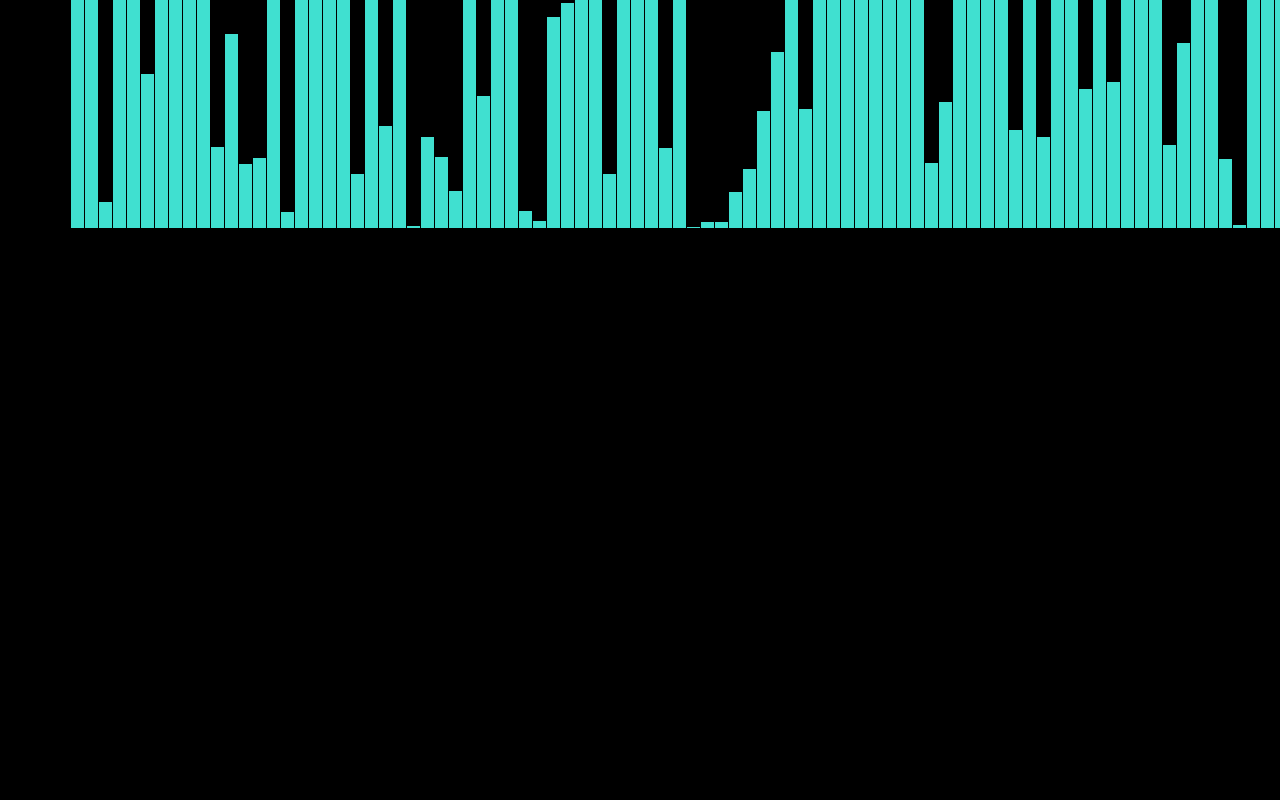
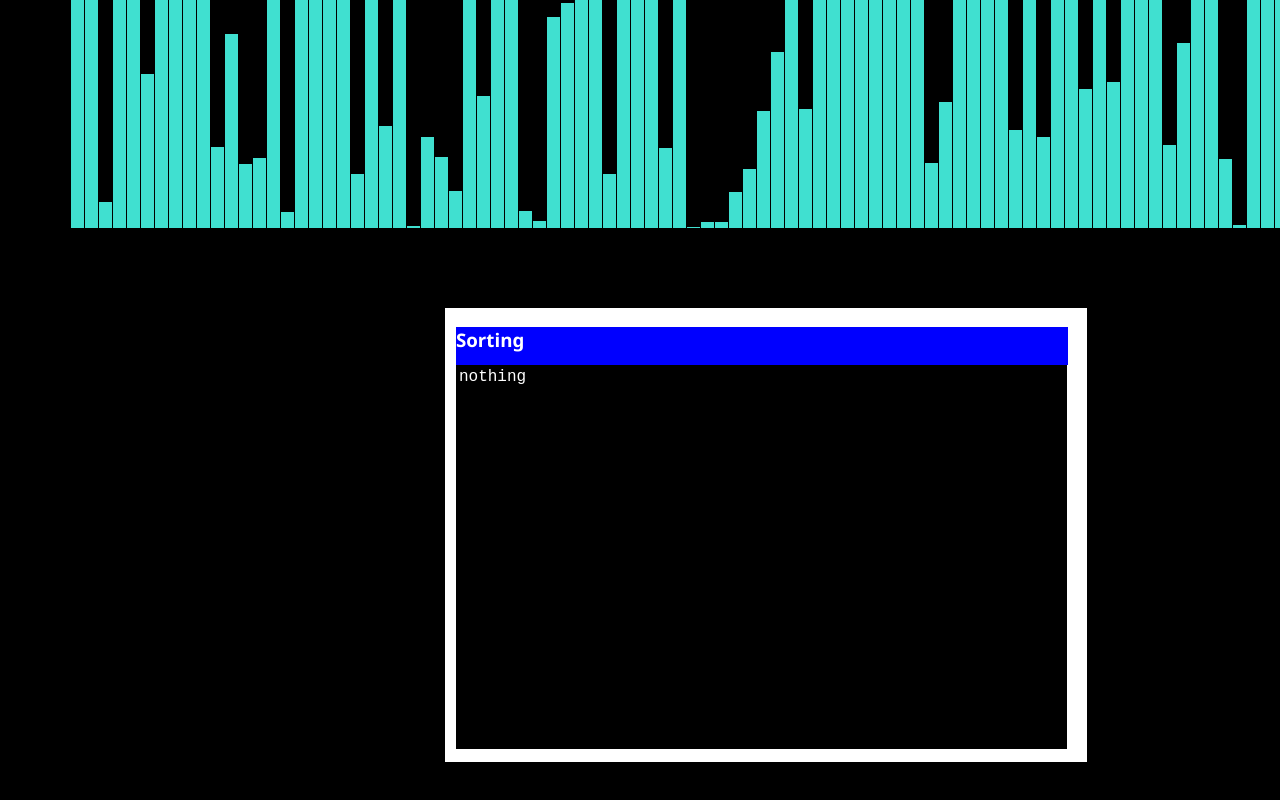
Before and after one commit to GokulKrishnan10/SortingVisualiser, a React (Create React App) app: page / in a window 1280 px wide. Shown: the part 474-1274 px from the top of the page. Before the commit the page ends 800 px from the top, so only its background shows below. Built offline with nearby package versions, Linux system fonts and the light colour scheme.

Commit message:
Viewing code for all sortings

```diff
--- a/src/App.css
+++ b/src/App.css
@@ -1,5 +1,6 @@
 body{
   background-color: black;
+  height: 40cm;
 }
 ul{
   margin-top: 0.3cm;
@@ -24,3 +25,7 @@ li:hover{
   color: black !important;
   background-color: aqua !important;;
 }
+#area1{
+  scrollbar-width: 1px;
+  scrollbar-color: red black;
+}
--- a/src/App.js
+++ b/src/App.js
@@ -23,8 +23,7 @@ let str = `class BubbleSort {
       }
     }
   }`;
-let str1=
-`class MergeSort {
+let str1 = `class MergeSort {
     void merge(int arr[], int l, int m, int r)
     {
         int n1 = m - l + 1;
@@ -75,31 +74,42 @@ let str1=
             merge(arr, l, m, r);
         }
     }
-  }`
-class Code extends React.Component {
-  render() {
+  }`;
+function Code(props) {
   return (
     <div
-        className="div1"
       style={{
-          display: this.props.view,
+        display: "block",
         position: "absolute",
-          backgroundColor: " white",
+        backgroundColor: "white",
         marginLeft: "10cm",
         width: "17cm",
         height: "12cm",
-          borderRadius: "45px",
+        // borderRadius: "45px",
+        marginTop: "19cm",
       }}
     >
       <nav style={styles.nav1}>
-          <h3>Bubble Sort</h3>
+        <h3>{props.view}</h3>
       </nav>
-        <textarea readonly="true" style={styles.textarea1}>
-          {str}
-        </textarea>
+      <textarea
+        readOnly={true}
+        style={styles.textarea1}
+        id="area1"
+        value={
+          props.view === "Merge Sort"
+            ? str1
+            : props.view === "Bubble Sort"
+            ? str
+            : props.view === "Heap Sort"
+            ? "heap sort"
+            : props.view === "Quick sort"
+            ? "quick sort"
+            : "nothing"
+        }
+      />
     </div>
   );
-  }
 }
 
 const styles = {
@@ -201,7 +211,7 @@ const styles = {
   bardiv: {
     marginTop: "1cm",
     height: "17cm",
-    marginLeft:'0.1cm',
+    marginLeft: "0.1cm",
     marginRight: "0.7cm",
     position: "absolute",
     display: "block",
@@ -216,21 +226,22 @@ const styles = {
     borderRadius: "45px",
   },
   nav1: {
-    aligItems: "center",
-    justifyContent: "center",
+    marginLeft: "0.3cm",
     backgroundColor: "blue",
     width: "16.2cm",
     height: "1cm",
     fontFamily: '"Segoe UI", Tahoma, Geneva, Verdana, sans-serif',
     color: "white",
+    top: "0cm",
   },
   textarea1: {
     fontSize: "16px",
     resize: "none",
     width: "16cm",
     height: "10cm",
-    color: "blue",
-    borderColor: "white",
+    color: "white",
+    borderColor: "black",
+    backgroundColor: "black",
     marginLeft: "0.3cm",
   },
   forceStop: {
@@ -262,6 +273,7 @@ class App extends React.Component {
       view: "none",
       force: false,
       speed: 20,
+      name: "Sorting",
     };
   }
 
@@ -350,12 +362,14 @@ class App extends React.Component {
               arrayBars[barTwoIdx].style.height = h1;
             }, 1);
           }
-        }, i * this.state.speed);//3
+        }, i * this.state.speed); //3
       }
     }
   };
 
   testMergeSort = () => {
+    // setTimeout(()=>{this.setState({name:'Merge Sort'})},1000)
+    this.setState({ name: "Merge Sort" });
     document.querySelectorAll("li").forEach((items) => {
       items.style.backgroundColor = "navy";
       items.style.color = "white";
@@ -366,6 +380,7 @@ class App extends React.Component {
       .querySelectorAll("li")
       .forEach((items) => (items.style.pointerEvents = "none"));
     document.getElementById("stop").style.pointerEvents = "";
+    setTimeout(() => {
       const animations = MergeSort(this.state.arr);
       for (let i = 0; i < animations.length; i++) {
         const arrayBars = document.getElementsByClassName("array_bar");
@@ -380,18 +395,20 @@ class App extends React.Component {
             // console.log(color);
             barOneStyle.backgroundColor = color;
             barTwoStyle.backgroundColor = color;
-        }, i * this.state.speed);//5
+          }, i * this.state.speed); //5
         } else {
           setTimeout(() => {
             const [barOneIdx, newHeight] = animations[i];
             const barOneStyle = arrayBars[barOneIdx].style;
             barOneStyle.height = `${newHeight}px`;
-        }, i * this.state.speed);//5
+          }, i * this.state.speed); //5
         }
       }
+    }, 500);
   };
 
   testBubbleSort = () => {
+    this.setState({ name: "Bubble Sort" });
     document.querySelectorAll("li").forEach((items) => {
       items.style.backgroundColor = "navy";
       items.style.color = "white";
@@ -402,6 +419,7 @@ class App extends React.Component {
       .querySelectorAll("li")
       .forEach((items) => (items.style.pointerEvents = "none"));
     document.getElementById("stop").style.pointerEvents = "";
+    setTimeout(() => {
       const animations = BubbleSort(this.state.arr);
       const newAnimations = [];
       //console.log("Animations length " + animations.length);
@@ -431,9 +449,11 @@ class App extends React.Component {
                 arrayBars[barTwoIdx].style.height = h1;
               }, 10);
             }
-        }, i * this.state.speed);//10
+          }, i * this.state.speed); //10
         }
       }
+    }, 500);
+
     //console.log("Completed Sorting");
     // setTimeout(callback,1000);
     //  document.querySelector('#range').style.pointerEvents="";
@@ -463,39 +483,38 @@ class App extends React.Component {
       .querySelectorAll("li")
       .forEach((items) => (items.style.pointerEvents = ""));
     // console.log(event.target.value);
-    switch(true){
+    switch (true) {
       case event.target.value <= 100:
-        this.setState({ width: 13 ,speed:20});
+        this.setState({ width: 13, speed: 20 });
         break;
       case event.target.value > 100 && event.target.value <= 134:
-        this.setState({ width: 10 ,speed:17});
+        this.setState({ width: 10, speed: 17 });
         break;
       case event.target.value > 134 && event.target.value <= 160:
-        this.setState({ width: 8 ,speed:15});
+        this.setState({ width: 8, speed: 15 });
         break;
       case event.target.value > 160 && event.target.value <= 184:
-        this.setState({ width: 7 ,speed:14});
+        this.setState({ width: 7, speed: 14 });
         break;
       case event.target.value > 184 && event.target.value <= 210:
-        this.setState({ width: 6 ,speed:13});
+        this.setState({ width: 6, speed: 13 });
         break;
       case event.target.value > 210 && event.target.value <= 243:
-        this.setState({ width: 5 ,speed:12});
+        this.setState({ width: 5, speed: 12 });
         break;
       case event.target.value > 243 && event.target.value <= 295:
-        this.setState({ width: 4 ,speed:10});
+        this.setState({ width: 4, speed: 10 });
         break;
       case event.target.value > 295 && event.target.value <= 327:
-        this.setState({ width: 3.5 ,speed:9});
+        this.setState({ width: 3.5, speed: 9 });
         break;
       case event.target.value > 327 && event.target.value <= 365:
-        this.setState({ width: 3 ,speed:9});
+        this.setState({ width: 3, speed: 9 });
         break;
-      case event.target.value>365:
-        this.setState({ width: 2.7 ,speed:5});
+      case event.target.value > 365:
+        this.setState({ width: 2.7, speed: 5 });
         break;
       default:
-
     }
     // if (event.target.value <= 100) {
     //   this.setState({ width: 13 });
@@ -591,7 +610,6 @@ class App extends React.Component {
         </div>
         <div style={styles.array_contain} id="out">
           <div style={styles.bardiv} onLoad={this.createArray}>
-            <Code view={this.state.view} />
             {arr.map((value, i) => (
               <div
                 className="array_bar"
@@ -606,6 +624,7 @@ class App extends React.Component {
               ></div>
             ))}
           </div>
+          <Code view={this.state.name} />
         </div>
       </>
     );
```
Lines whose indentation alone changed are shown as unchanged.
